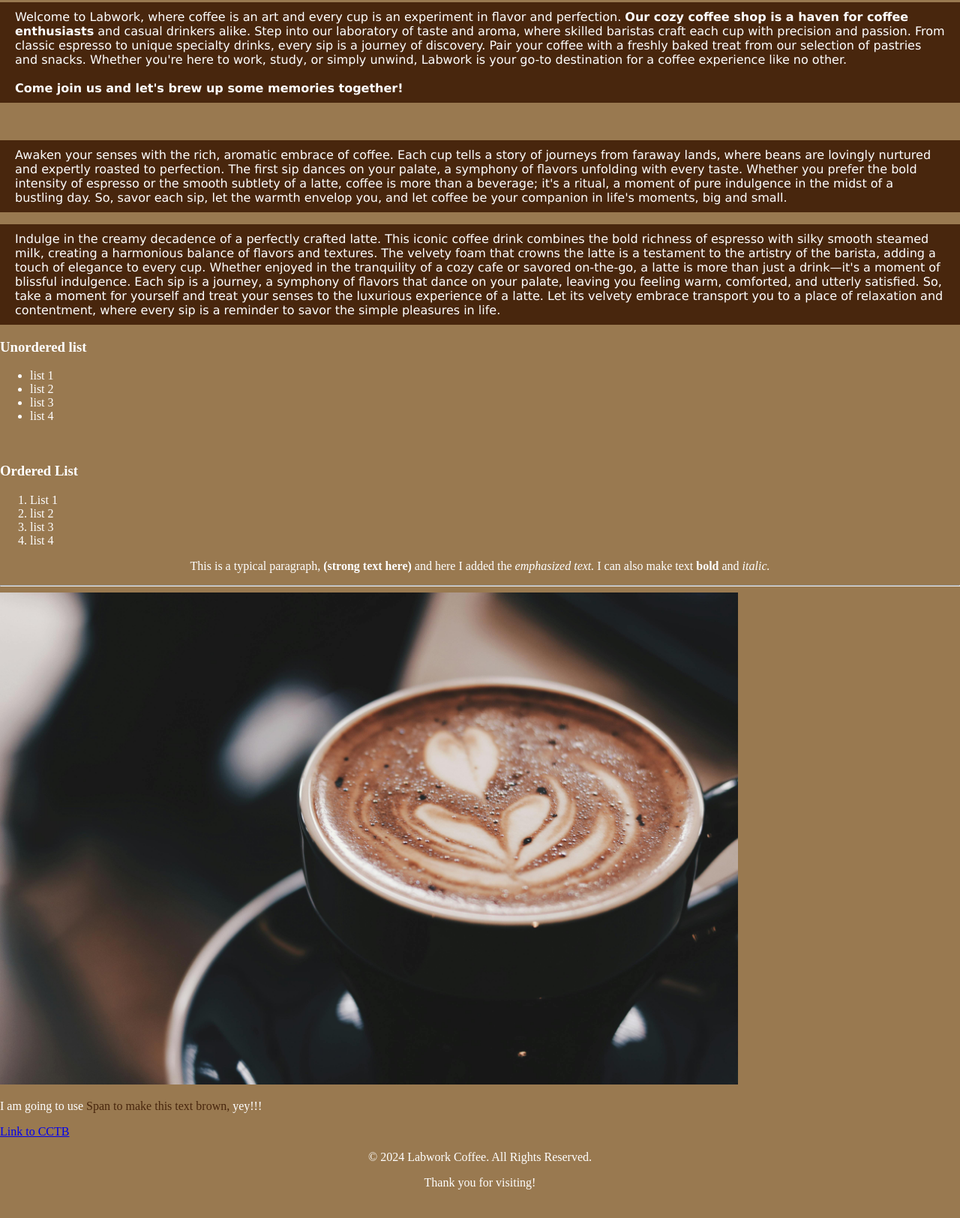
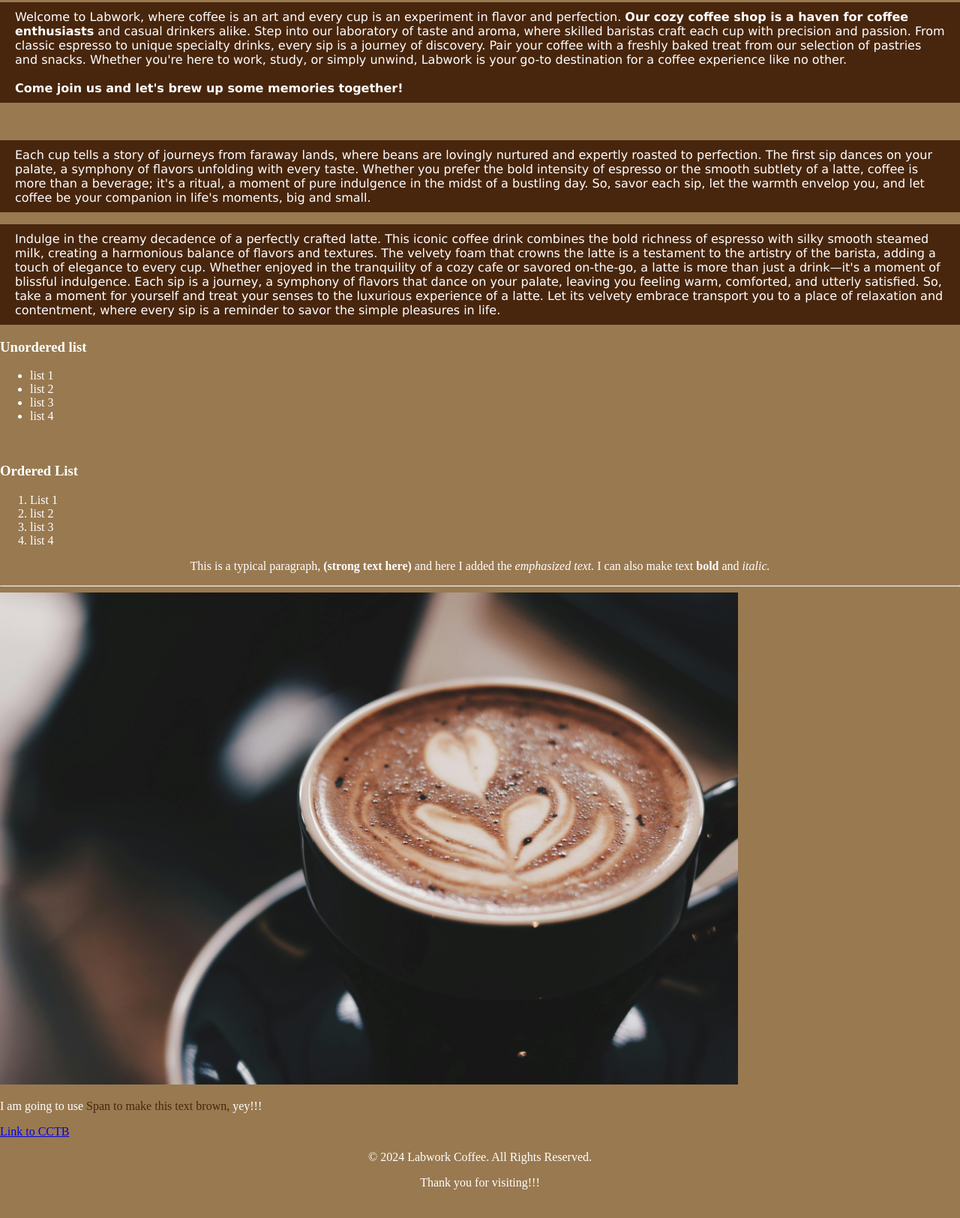
Before and after one commit to poshecamo/semantic-html-lab, a plain HTML site: page index.html in a window 1280 px wide. Shown: the part 548-2172 px from the top of the page at 75% size. Drawn offline with Linux system fonts and the light colour scheme.

Commit message:
Made different changes in main branch

```diff
--- a/index.html
+++ b/index.html
@@ -101,7 +101,7 @@ text-align: center;
 
         <br>
 
-        <article> <p id="paragraph1" class="paragraph"> Awaken your senses with the rich, aromatic embrace of coffee. Each cup tells a story of journeys from faraway lands,
+        <article> <p id="paragraph1" class="paragraph">Each cup tells a story of journeys from faraway lands,
         where beans are lovingly nurtured and expertly roasted to perfection. The first sip dances on your palate, a symphony of
         flavors unfolding with every taste. Whether you prefer the bold intensity of espresso or the smooth subtlety of a latte,
         coffee is more than a beverage; it's a ritual, a moment of pure indulgence in the midst of a bustling day. So, savor
@@ -158,7 +158,7 @@ text-align: center;
 
         <footer>
             <p id="footer" class="footer"> &copy; 2024 Labwork Coffee. All Rights Reserved.</p>
-            <p>Thank you for visiting!</p>
+            <p>Thank you for visiting!!!</p>
 
     </footer>
     <br>
```
